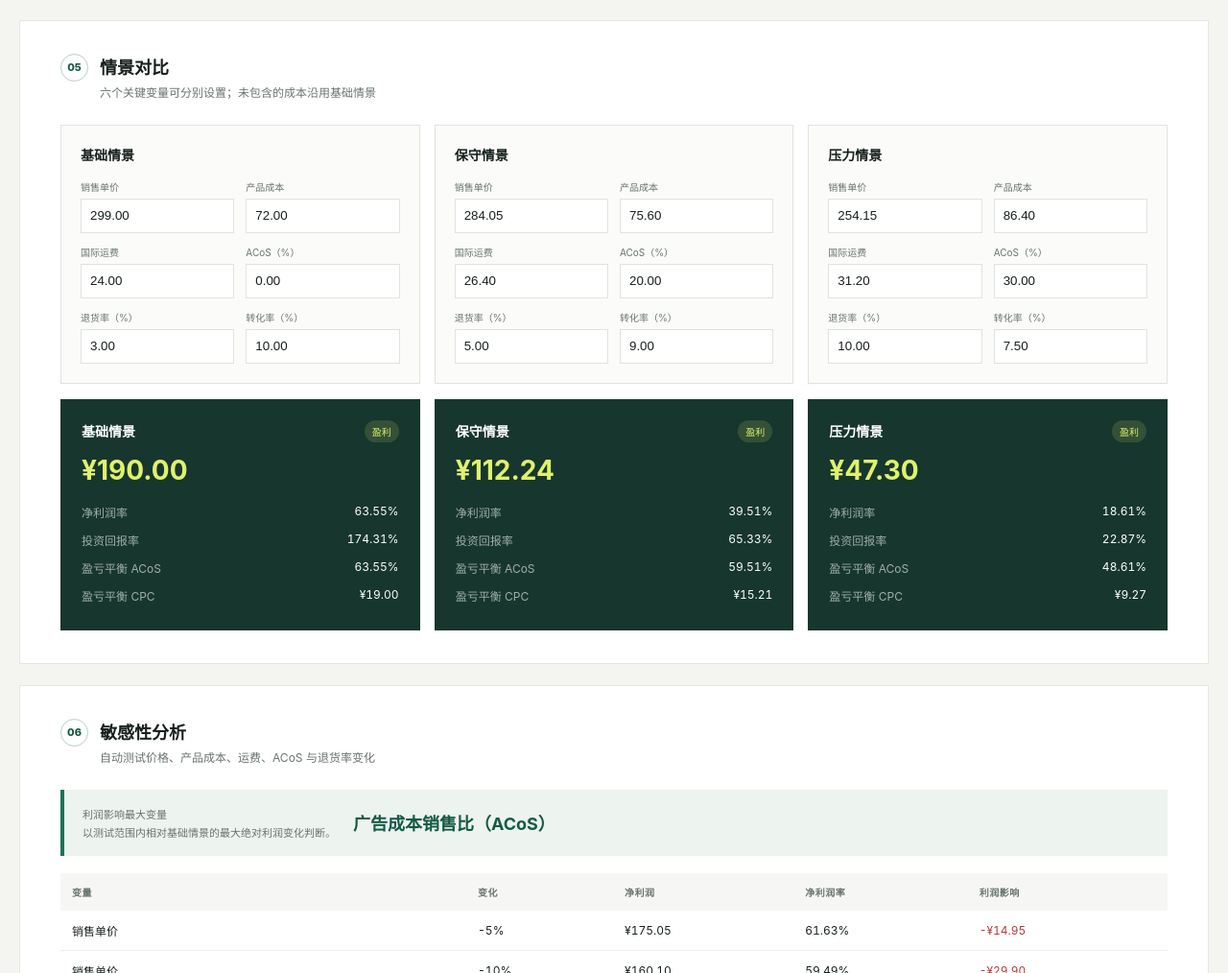
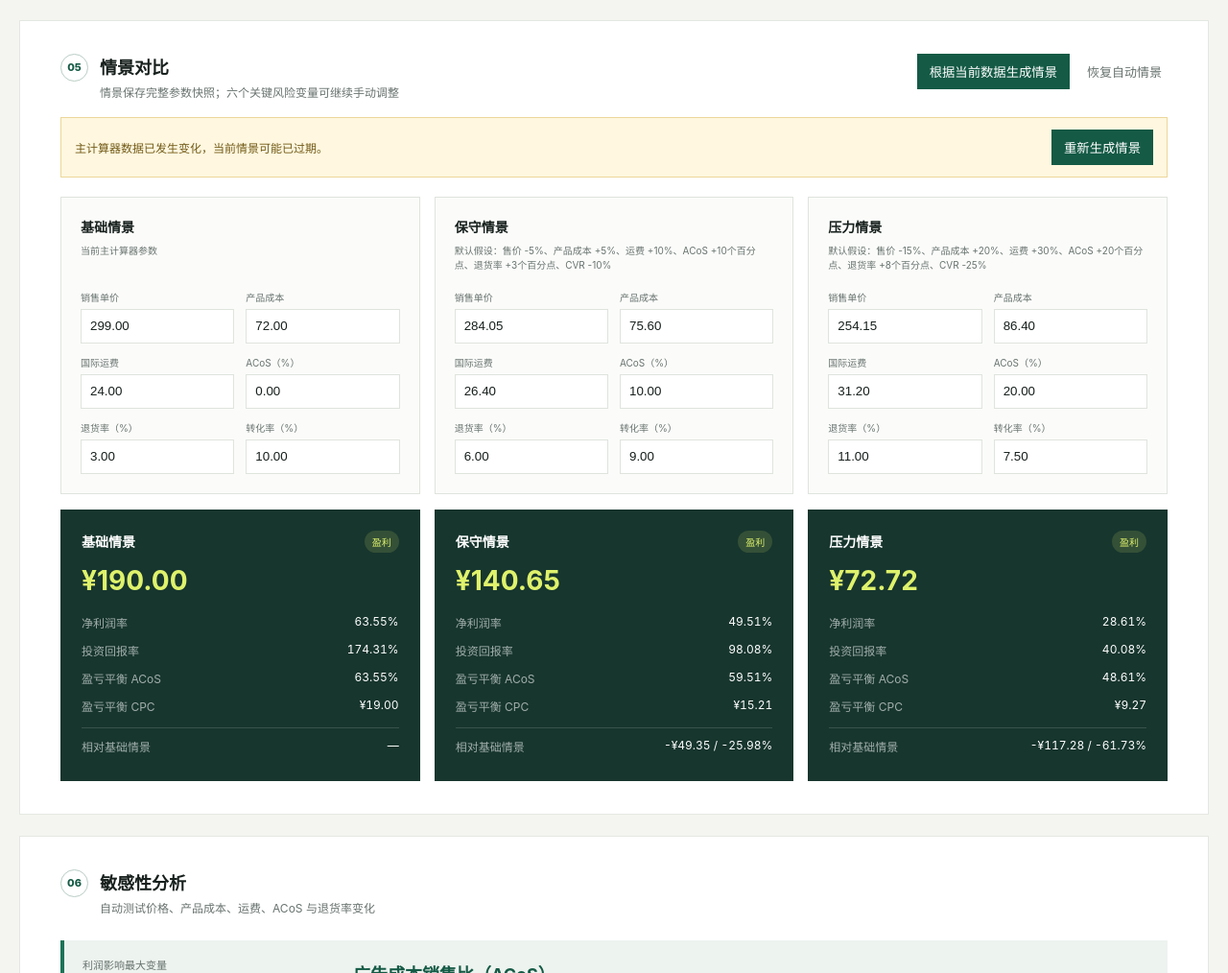
Before and after one commit to 2104987645-cmyk/amazon-fba-profit-calculator, a plain HTML site: page index.html in a window 1280 px wide. Shown: the part 2149-3163 px from the top of the page at 96% size. Drawn offline with Linux system fonts and the light colour scheme.

Commit message:
Fix scenario synchronization and interactions

```diff
--- a/calculator.js
+++ b/calculator.js
@@ -130,6 +130,33 @@
     return calculate(merged);
   }
 
+  function generateScenarioInputs(base) {
+    const clampPercent = value => Math.min(100, n(value));
+    const baseCase = { ...normalize(base) };
+    baseCase.discountRate = clampPercent(baseCase.discountRate);
+    baseCase.returnRate = clampPercent(baseCase.returnRate);
+    baseCase.cvr = clampPercent(baseCase.cvr);
+    const conservative = {
+      ...baseCase,
+      sellingPrice: n(baseCase.sellingPrice * 0.95),
+      productCost: n(baseCase.productCost * 1.05),
+      freight: n(baseCase.freight * 1.10),
+      acos: n(baseCase.acos + 10),
+      returnRate: clampPercent(baseCase.returnRate + 3),
+      cvr: clampPercent(baseCase.cvr * 0.90)
+    };
+    const stress = {
+      ...baseCase,
+      sellingPrice: n(baseCase.sellingPrice * 0.85),
+      productCost: n(baseCase.productCost * 1.20),
+      freight: n(baseCase.freight * 1.30),
+      acos: n(baseCase.acos + 20),
+      returnRate: clampPercent(baseCase.returnRate + 8),
+      cvr: clampPercent(baseCase.cvr * 0.75)
+    };
+    return { base: baseCase, conservative, stress };
+  }
+
   const SENSITIVITY_TESTS = Object.freeze({
     sellingPrice: [-5, -10, -15], productCost: [5, 10, 20], freight: [10, 20, 30],
     acos: [15, 20, 25, 30, 40], returnRate: [3, 5, 8, 10, 15]
@@ -166,5 +193,5 @@
     return { base: baseResult, rows, groups, impactScores, largestImpactVariable };
   }
 
-  return { DEFAULTS, SENSITIVITY_TESTS, normalize, calculate, calculateScenario, sensitivity, round };
+  return { DEFAULTS, SENSITIVITY_TESTS, normalize, calculate, calculateScenario, generateScenarioInputs, sensitivity, round };
 });
--- a/index.html
+++ b/index.html
@@ -101,7 +101,8 @@
     </section>
 
     <section class="dashboard-section">
-      <div class="block-heading"><span>05</span><div><h2>情景对比</h2><p>六个关键变量可分别设置；未包含的成本沿用基础情景</p></div></div>
+      <div class="block-heading scenario-heading"><span>05</span><div><h2>情景对比</h2><p>情景保存完整参数快照；六个关键风险变量可继续手动调整</p></div><div class="scenario-actions"><button type="button" id="generateScenarios" class="scenario-button">根据当前数据生成情景</button><button type="button" id="restoreScenarios" class="reset-button">恢复自动情景</button></div></div>
+      <div id="scenarioOutdated" class="scenario-notice" hidden><span>主计算器数据已发生变化，当前情景可能已过期。</span><button type="button" id="regenerateScenarios" class="scenario-button">重新生成情景</button></div>
       <div class="scenario-editor" id="scenario-editor"></div>
       <div class="scenario-results" id="scenario-results"></div>
     </section>
@@ -133,7 +134,7 @@
     </section>
   </main>
   <footer>亚马逊真实利润与风险模拟器 V2 · 仅供经营测算参考</footer>
-  <script src="calculator.js?v=20260828-2"></script>
-  <script src="script.js?v=20260828-2"></script>
+  <script src="calculator.js?v=20260828-3"></script>
+  <script src="script.js?v=20260828-3"></script>
 </body>
 </html>
--- a/script.js
+++ b/script.js
@@ -9,6 +9,11 @@
   const scenarioFields = ['sellingPrice', 'productCost', 'freight', 'acos', 'returnRate', 'cvr'];
   const scenarioNames = { base: '基础情景', conservative: '保守情景', stress: '压力情景' };
   const scenarioLabels = { sellingPrice: '销售单价', productCost: '产品成本', freight: '国际运费', acos: 'ACoS（%）', returnRate: '退货率（%）', cvr: '转化率（%）' };
+  const scenarioAssumptions = {
+    base: '当前主计算器参数',
+    conservative: '默认假设：售价 -5%、产品成本 +5%、运费 +10%、ACoS +10个百分点、退货率 +3个百分点、CVR -10%',
+    stress: '默认假设：售价 -15%、产品成本 +20%、运费 +30%、ACoS +20个百分点、退货率 +8个百分点、CVR -25%'
+  };
   const sensitivityLabels = { sellingPrice: '销售单价', productCost: '产品成本', freight: '国际运费', acos: '广告成本销售比（ACoS）', returnRate: '退货率' };
   const costLabels = {
     productCost: '产品成本', packagingCost: '包装成本', labelingCost: '贴标成本',
@@ -17,6 +22,9 @@
     referralFee: '亚马逊销售佣金', fbaFee: 'FBA 配送费', storageCost: '仓储成本',
     advertisingCost: '广告成本', returnLoss: '退货损耗', otherVariableCost: '其他变动成本', vat: '增值税 / 税费'
   };
+  let scenarioState;
+  let scenarioGenerated = false;
+  let scenarioAdjusted = { base: false, conservative: false, stress: false };
 
   const getBase = () => Object.fromEntries(inputIds.map(id => {
     const value = document.querySelector(`#${id}`).value;
@@ -25,27 +33,69 @@
     return [id, Math.max(0, Number(value) || 0)];
   }));
   const out = (id, value) => { const node = document.querySelector(`#${id}`); if (node) node.textContent = value; };
+  const clampScenarioValue = (field, value) => {
+    const safe = Math.max(0, Number(value) || 0);
+    return ['returnRate', 'cvr'].includes(field) ? Math.min(100, safe) : safe;
+  };
 
-  function scenarioDefaults(base) {
-    return {
-      base: Object.fromEntries(scenarioFields.map(key => [key, base[key]])),
-      conservative: { sellingPrice: base.sellingPrice * .95, productCost: base.productCost * 1.05, freight: base.freight * 1.1, acos: Math.max(base.acos, 20), returnRate: Math.max(base.returnRate, 5), cvr: base.cvr * .9 },
-      stress: { sellingPrice: base.sellingPrice * .85, productCost: base.productCost * 1.2, freight: base.freight * 1.3, acos: Math.max(base.acos, 30), returnRate: Math.max(base.returnRate, 10), cvr: base.cvr * .75 }
-    };
+  function assumptionText(key) {
+    return scenarioAdjusted[key] ? `${scenarioAssumptions[key]} · 已手动调整` : scenarioAssumptions[key];
   }
 
-  function buildScenarios() {
-    const defaults = scenarioDefaults(getBase());
+  function buildScenarioEditors() {
     document.querySelector('#scenario-editor').innerHTML = Object.entries(scenarioNames).map(([key, name]) => `
       <article class="scenario-input-card" data-scenario="${key}">
         <h3>${name}</h3>
-        <div>${scenarioFields.map(field => `<label><span>${scenarioLabels[field]}</span><input type="number" min="0" step="0.01" data-field="${field}" value="${defaults[key][field].toFixed(2)}"></label>`).join('')}</div>
+        <p class="scenario-assumption ${scenarioAdjusted[key] ? 'adjusted' : ''}">${assumptionText(key)}</p>
+        <div>${scenarioFields.map(field => `<label><span>${scenarioLabels[field]}</span><input type="number" min="0" ${['returnRate', 'cvr'].includes(field) ? 'max="100"' : ''} step="0.01" data-field="${field}" value="${scenarioState[key][field].toFixed(2)}"></label>`).join('')}</div>
       </article>`).join('');
   }
 
-  function readScenario(key) {
-    const card = document.querySelector(`[data-scenario="${key}"]`);
-    return Object.fromEntries(scenarioFields.map(field => [field, Math.max(0, Number(card.querySelector(`[data-field="${field}"]`).value) || 0)]));
+  function scenarioResultMarkup(key, baseResult) {
+    const r = Engine.calculate(scenarioState[key]);
+    const profitChange = r.netProfit - baseResult.netProfit;
+    const profitChangeRate = baseResult.netProfit === 0 ? null : profitChange / Math.abs(baseResult.netProfit) * 100;
+    return `<article class="scenario-result-card ${r.netProfit < 0 ? 'loss-card' : ''}" data-result="${key}">
+      <div class="scenario-title"><h3>${scenarioNames[key]}</h3><span>${r.netProfit < 0 ? '亏损' : '盈利'}</span></div>
+      <strong>${amount(r.netProfit)}</strong>
+      <dl><div><dt>净利润率</dt><dd>${percent(r.netMargin)}</dd></div><div><dt>投资回报率</dt><dd>${percent(r.roi)}</dd></div><div><dt>盈亏平衡 ACoS</dt><dd>${percent(r.breakEvenAcos)}</dd></div><div><dt>盈亏平衡 CPC</dt><dd>${amount(r.breakEvenCpc)}</dd></div><div class="vs-base"><dt>相对基础情景</dt><dd>${key === 'base' ? '—' : `${profitChange >= 0 ? '+' : ''}${amount(profitChange)} / ${profitChangeRate === null ? '—' : `${profitChangeRate >= 0 ? '+' : ''}${percent(profitChangeRate)}`}`}</dd></div></dl>
+    </article>`;
+  }
+
+  function renderScenarios(keys = Object.keys(scenarioNames)) {
+    const baseResult = Engine.calculate(scenarioState.base);
+    const container = document.querySelector('#scenario-results');
+    if (!container.children.length || keys.length === 3) {
+      container.innerHTML = Object.keys(scenarioNames).map(key => scenarioResultMarkup(key, baseResult)).join('');
+      return;
+    }
+    keys.forEach(key => {
+      const current = container.querySelector(`[data-result="${key}"]`);
+      if (current) current.outerHTML = scenarioResultMarkup(key, baseResult);
+    });
+  }
+
+  function setScenarioOutdated(outdated) {
+    document.querySelector('#scenarioOutdated').hidden = !outdated;
+  }
+
+  function generateScenariosFromCurrent() {
+    scenarioState = Engine.generateScenarioInputs(getBase());
+    scenarioGenerated = true;
+    scenarioAdjusted = { base: false, conservative: false, stress: false };
+    buildScenarioEditors();
+    renderScenarios();
+    setScenarioOutdated(false);
+  }
+
+  function restoreAutomaticScenarios() {
+    const regenerated = Engine.generateScenarioInputs(scenarioState.base);
+    scenarioState.conservative = regenerated.conservative;
+    scenarioState.stress = regenerated.stress;
+    scenarioAdjusted.conservative = false;
+    scenarioAdjusted.stress = false;
+    buildScenarioEditors();
+    renderScenarios();
   }
 
   function renderSummary(r) {
@@ -64,9 +114,7 @@
     out('advertisingSafetyMargin', r.advertisingSafetyMargin === null ? '未设置' : `${r.advertisingSafetyMargin.toFixed(2)} 个百分点`);
     const adWarning = document.querySelector('#adParameterWarning');
     adWarning.hidden = !(r.adParameterWarning || r.adModeError);
-    adWarning.textContent = r.adModeError || (r.adParameterWarning
-      ? `广告参数不一致：当前输入 ACoS 为 ${percent(r.input.acos)}，但根据 CPC ${amount(r.input.cpc)} 和 CVR ${percent(r.input.cvr)} 推算的 ACoS 为 ${percent(r.impliedAcos)}。请确认应以哪种广告模型计算利润。`
-      : '');
+    adWarning.textContent = r.adModeError || (r.adParameterWarning ? `广告参数不一致：当前输入 ACoS 为 ${percent(r.input.acos)}，但根据 CPC ${amount(r.input.cpc)} 和 CVR ${percent(r.input.cvr)} 推算的 ACoS 为 ${percent(r.impliedAcos)}。请确认应以哪种广告模型计算利润。` : '');
     const returnWarning = document.querySelector('#returnLossWarning');
     returnWarning.hidden = !r.returnLossWarning;
     returnWarning.textContent = r.returnLossWarning;
@@ -74,17 +122,6 @@
     status.textContent = r.netProfit >= 0 ? '盈利' : '亏损';
     status.classList.toggle('loss', r.netProfit < 0);
     document.querySelector('#netProfit').classList.toggle('negative', r.netProfit < 0);
-  }
-
-  function renderScenarios(base) {
-    document.querySelector('#scenario-results').innerHTML = Object.entries(scenarioNames).map(([key, name]) => {
-      const r = Engine.calculateScenario(base, readScenario(key));
-      return `<article class="scenario-result-card ${r.netProfit < 0 ? 'loss-card' : ''}">
-        <div class="scenario-title"><h3>${name}</h3><span>${r.netProfit < 0 ? '亏损' : '盈利'}</span></div>
-        <strong>${amount(r.netProfit)}</strong>
-        <dl><div><dt>净利润率</dt><dd>${percent(r.netMargin)}</dd></div><div><dt>投资回报率</dt><dd>${percent(r.roi)}</dd></div><div><dt>盈亏平衡 ACoS</dt><dd>${percent(r.breakEvenAcos)}</dd></div><div><dt>盈亏平衡 CPC</dt><dd>${amount(r.breakEvenCpc)}</dd></div></dl>
-      </article>`;
-    }).join('');
   }
 
   function renderSensitivity(base) {
@@ -97,15 +134,36 @@
     document.querySelector('#unit-cost-detail').innerHTML = Object.entries(r.unitCosts).map(([key, value]) => `<div><span>${costLabels[key]}</span><strong>${amount(value)}</strong></div>`).join('');
   }
 
-  function calculateAll() {
+  function calculateMain() {
     const base = getBase();
     const result = Engine.calculate(base);
-    renderSummary(result); renderScenarios(base); renderSensitivity(base); renderCostDetail(result);
+    renderSummary(result); renderSensitivity(base); renderCostDetail(result);
   }
 
-  buildScenarios();
-  form.addEventListener('input', calculateAll);
-  form.addEventListener('reset', () => requestAnimationFrame(() => { buildScenarios(); calculateAll(); }));
-  document.querySelector('#scenario-editor').addEventListener('input', calculateAll);
-  calculateAll();
+  form.addEventListener('input', () => {
+    calculateMain();
+    if (scenarioGenerated) setScenarioOutdated(true);
+  });
+  form.addEventListener('reset', () => requestAnimationFrame(() => {
+    calculateMain();
+    if (scenarioGenerated) setScenarioOutdated(true);
+  }));
+  document.querySelector('#scenario-editor').addEventListener('input', event => {
+    const input = event.target.closest('[data-field]');
+    if (!input) return;
+    const key = input.closest('[data-scenario]').dataset.scenario;
+    const field = input.dataset.field;
+    scenarioState[key][field] = clampScenarioValue(field, input.value);
+    scenarioAdjusted[key] = true;
+    const note = input.closest('.scenario-input-card').querySelector('.scenario-assumption');
+    note.textContent = assumptionText(key);
+    note.classList.add('adjusted');
+    renderScenarios(key === 'base' ? Object.keys(scenarioNames) : [key]);
+  });
+  document.querySelector('#generateScenarios').addEventListener('click', generateScenariosFromCurrent);
+  document.querySelector('#regenerateScenarios').addEventListener('click', generateScenariosFromCurrent);
+  document.querySelector('#restoreScenarios').addEventListener('click', restoreAutomaticScenarios);
+
+  calculateMain();
+  generateScenariosFromCurrent();
 })();
```
Also changed, not shown: styles.css.
